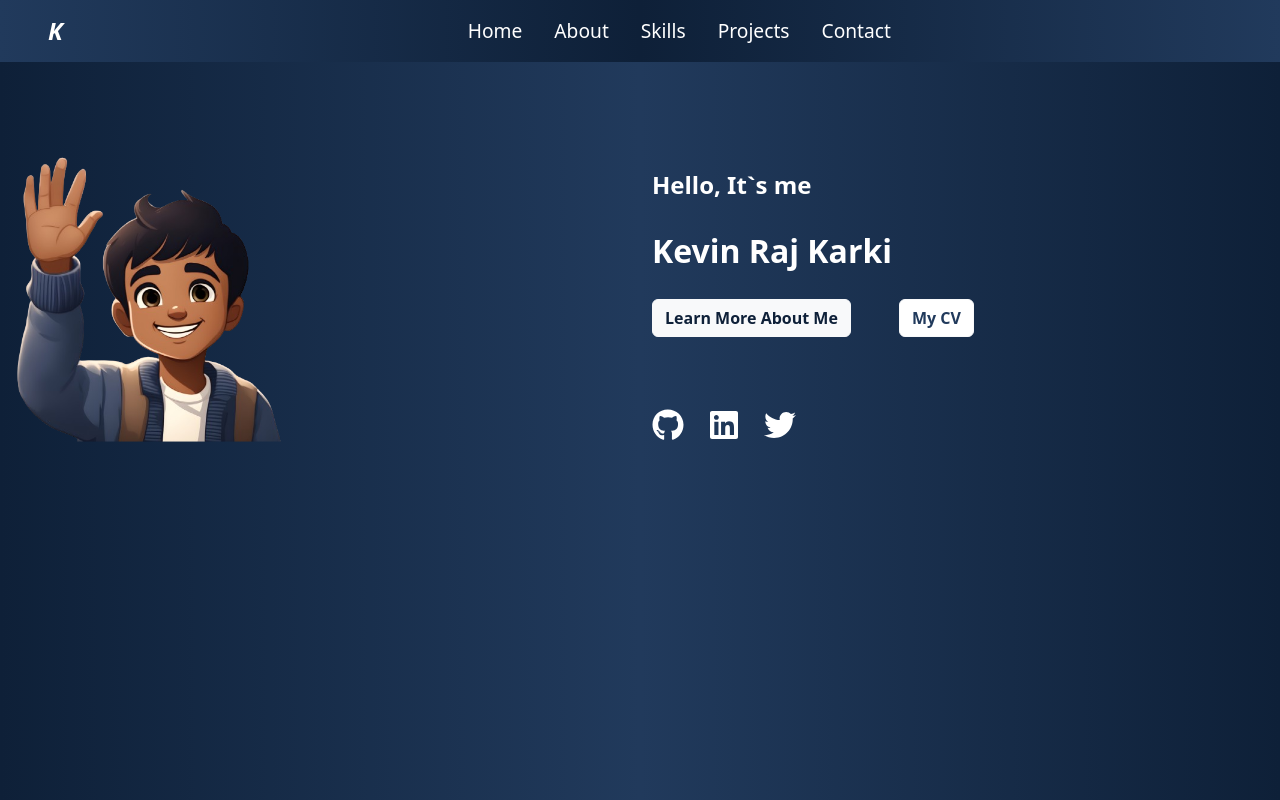
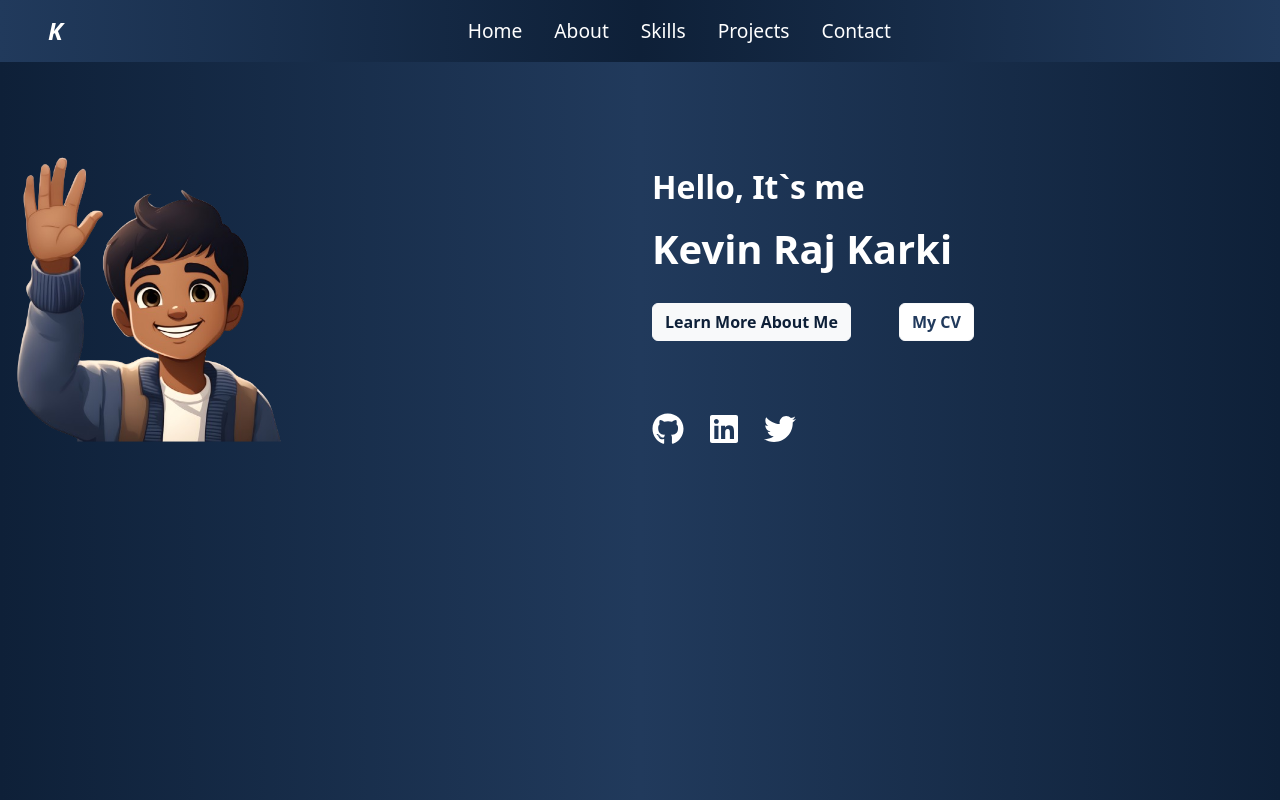
Before and after one commit to Real-Kevin9/My-Portfolio, a React (Create React App) app in the folder my_portfolio/: page / in a window 1280 px wide. Shown: the top 800 px of the page. Built offline with nearby package versions, Linux system fonts and the light colour scheme.

Commit message:
Updates in Contact

```diff
--- a/my_portfolio/src/components/MainPage.jsx
+++ b/my_portfolio/src/components/MainPage.jsx
@@ -23,10 +23,10 @@ const MainPage = () => {
           <img src={animated} alt="me" className="img-fluid floating-img" style={{ width: '50%', maxWidth: '300px', marginRight: '2rem' }} />
         </Col>
         <Col lg={6} className="text-center text-lg-start">
-          <div className="hero_title1 fw-bold mb-4" style={{ color: 'white', fontSize: '1.5rem', marginBottom: '1rem' }}>
+          <div className="hero_title1 fw-bold mb-2" style={{ color: 'white', fontSize: '2rem', marginBottom: '1rem' }}>
             Hello, It`s me
           </div>
-          <div className="hero_title2 fw-bold mb-4 text-white" style={{ fontSize: '2rem', marginBottom: '1rem'}}>
+          <div className="hero_title2 fw-bold mb-4 text-white" style={{ fontSize: '2.5rem', marginBottom: '1rem'}}>
             Kevin Raj Karki
           </div>
           <Link to="/about">
```
Also changed, not shown: my_portfolio/src/components/Contacts.jsx (+8 -3 lines).
